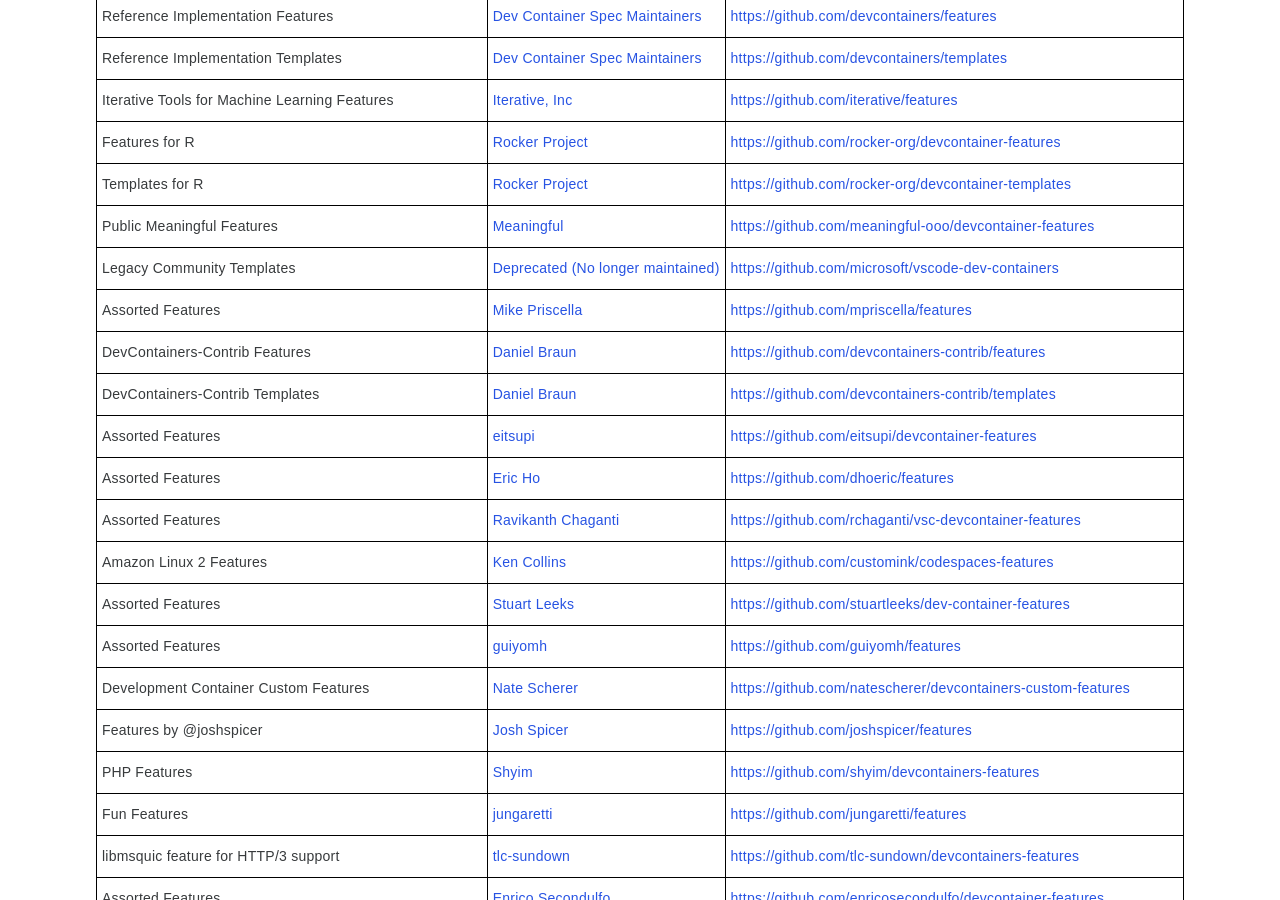
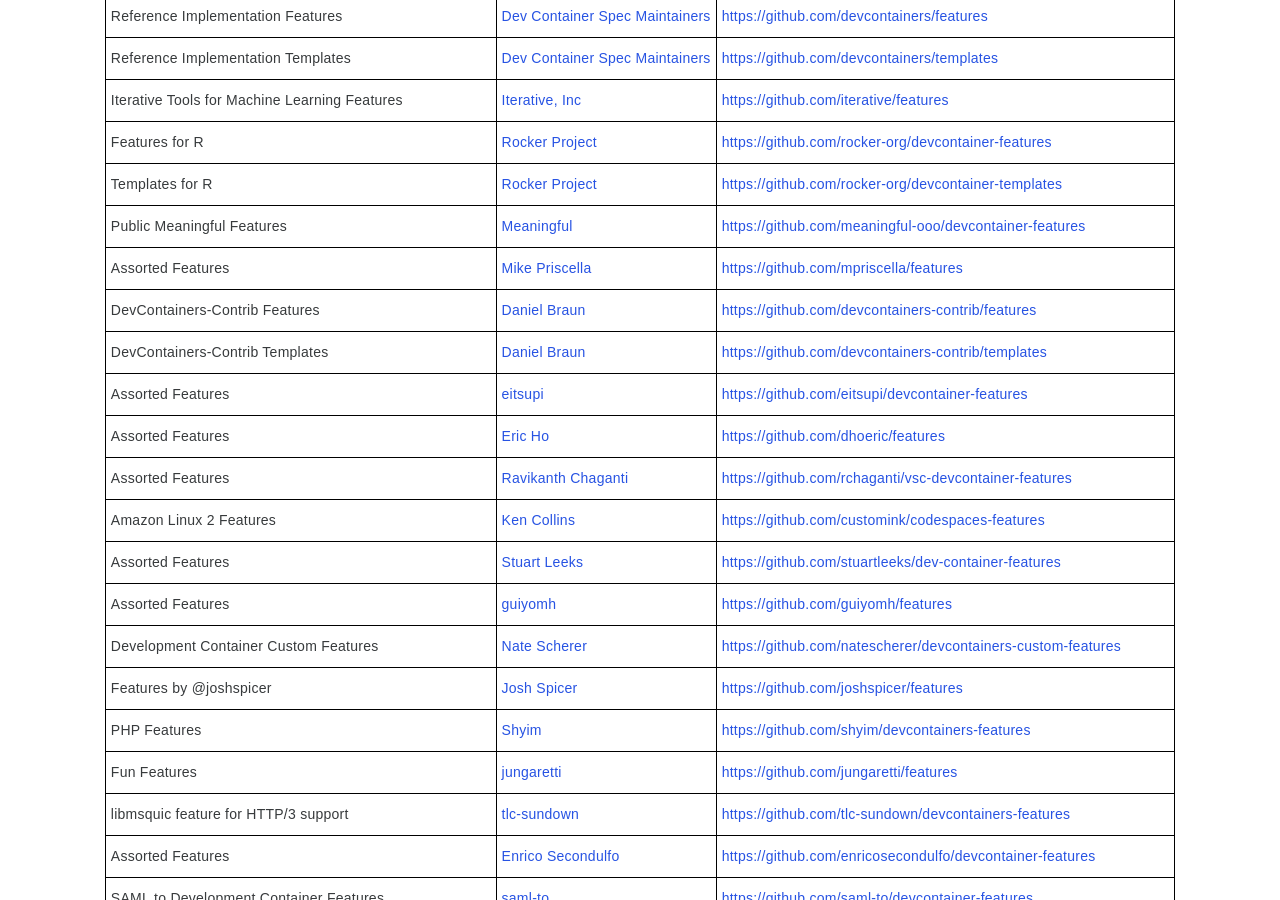
Before and after one commit to devcontainers/devcontainers.github.io, a Jekyll site: the page built from collections.html, in a window 1280 px wide and 900 px high, scrolled down 339 px. Built offline with Jekyll 4.4.1, drawn with Linux system fonts in a browser that asks for light colours; nearby versions of some CDN libraries; comment, search, counter and statistics services are not loaded.

Commit message:
Removes Templates published from vscode-dev-containers repo (#323)

```diff
--- a/_data/collection-index.yml
+++ b/_data/collection-index.yml
@@ -28,11 +28,6 @@
   contact: https://github.com/meaningful-ooo/devcontainer-features/issues
   repository: https://github.com/meaningful-ooo/devcontainer-features
   ociReference: ghcr.io/meaningful-ooo/devcontainer-features
-- name: Legacy Community Templates
-  maintainer: Deprecated (No longer maintained)
-  contact: https://github.com/microsoft/vscode-dev-containers/issues/1589
-  repository: https://github.com/microsoft/vscode-dev-containers
-  ociReference: ghcr.io/microsoft/vscode-dev-containers
 - name: Assorted Features
   maintainer: Mike Priscella
   contact: https://github.com/mpriscella/features/issues
```
